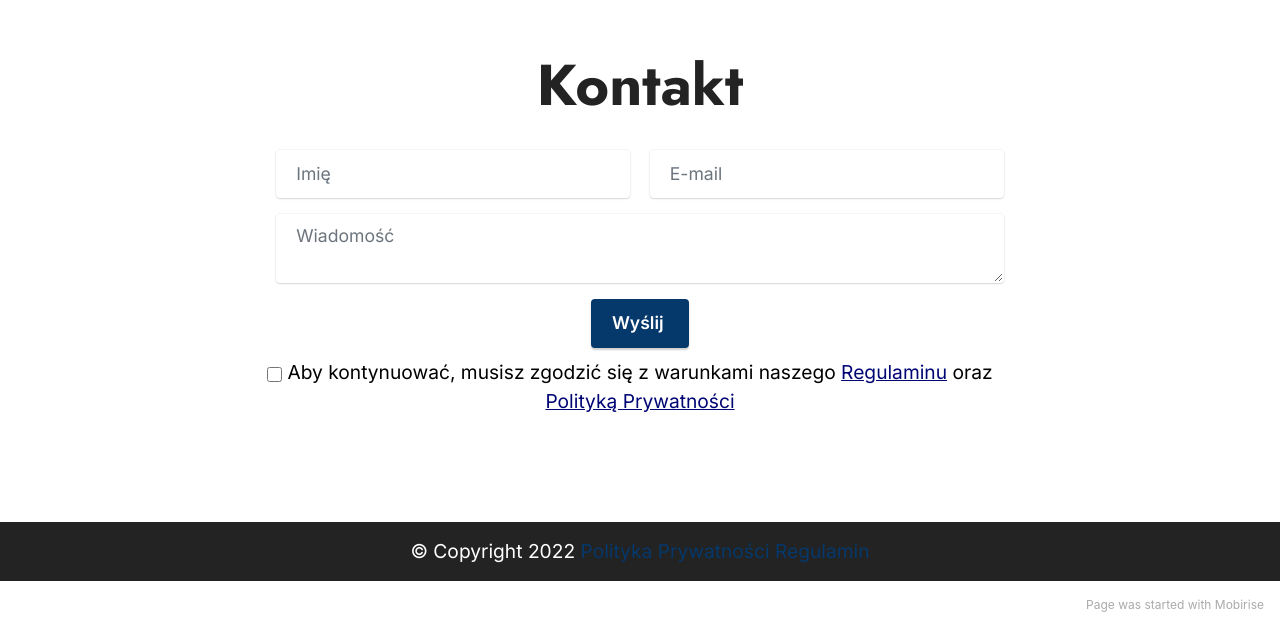
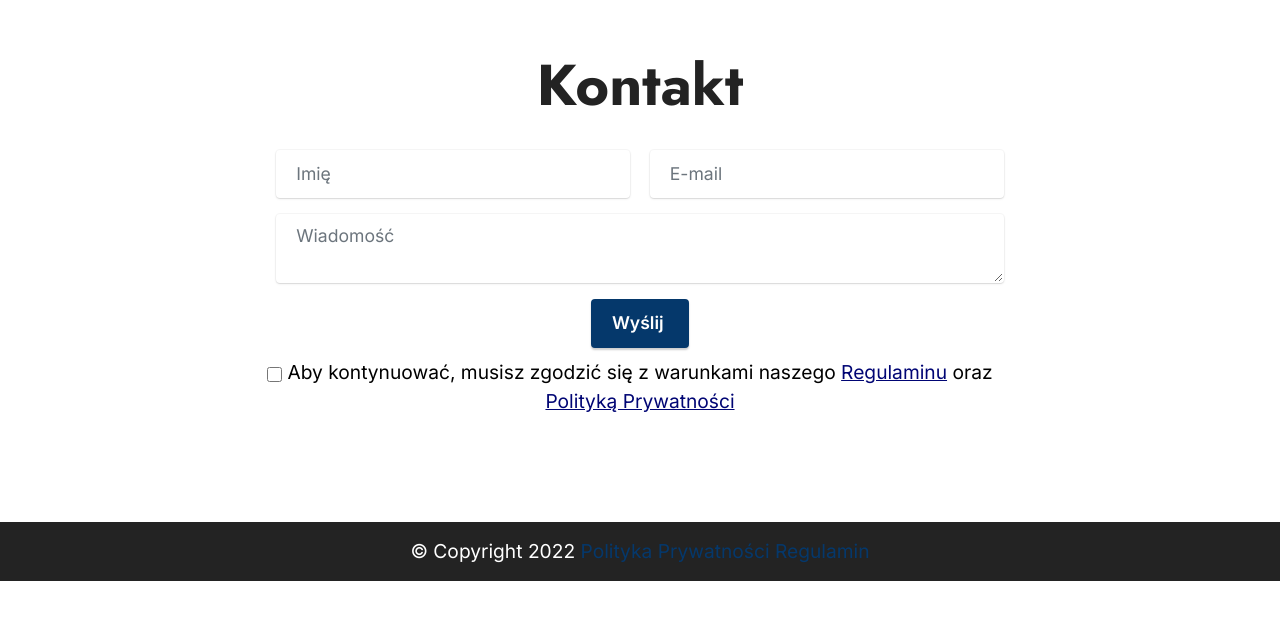
Before and after one commit to sPortal-site/sPortal, a plain HTML site: page index.html in a window 1280 px wide. Shown: the part 5150-5779 px from the top of the page. After the commit the page ends 5731 px from the top, so only its background shows below. Drawn offline with Linux system fonts and the light colour scheme.

Commit message:
Update index.html

```diff
--- a/index.html
+++ b/index.html
@@ -272,7 +272,7 @@
             </div>
         </div>
     </div>
-</section><section style="background-color: #fff; font-family: -apple-system, BlinkMacSystemFont, 'Segoe UI', 'Roboto', 'Helvetica Neue', Arial, sans-serif; color:#aaa; font-size:12px; padding: 0; align-items: center; display: flex;"><a href="https://mobirise.site/c" style="flex: 1 1; height: 3rem; padding-left: 1rem;"></a><p style="flex: 0 0 auto; margin:0; padding-right:1rem;">Page <a href="https://mobirise.site/f" style="color:#aaa;">was started</a> with Mobirise</p></section><script src="assets/bootstrap/js/bootstrap.bundle.min.js"></script>  <script src="assets/parallax/jarallax.js"></script>  <script src="assets/web/assets/cookies-alert-plugin/cookies-alert-core.js"></script>  <script src="assets/web/assets/cookies-alert-plugin/cookies-alert-script.js"></script>  <script src="assets/smoothscroll/smooth-scroll.js"></script>  <script src="assets/ytplayer/index.js"></script>  <script src="assets/dropdown/js/navbar-dropdown.js"></script>  <script src="assets/theme/js/script.js"></script>  <script src="assets/formoid/formoid.min.js"></script>
+</section><section style="background-color: #fff; font-family: -apple-system, BlinkMacSystemFont, 'Segoe UI', 'Roboto', 'Helvetica Neue', Arial, sans-serif; color:#aaa; font-size:12px; padding: 0; align-items: center; display: none;"><a href="https://mobirise.site/c" style="flex: 1 1; height: 0; padding-left: 1rem;"></a><p style="flex: 0 0 auto; margin:0; padding-right:1rem;">Page <a href="https://mobirise.site/f" style="color:#aaa;">was started</a> with Mobirise</p></section><script src="assets/bootstrap/js/bootstrap.bundle.min.js"></script>  <script src="assets/parallax/jarallax.js"></script>  <script src="assets/web/assets/cookies-alert-plugin/cookies-alert-core.js"></script>  <script src="assets/web/assets/cookies-alert-plugin/cookies-alert-script.js"></script>  <script src="assets/smoothscroll/smooth-scroll.js"></script>  <script src="assets/ytplayer/index.js"></script>  <script src="assets/dropdown/js/navbar-dropdown.js"></script>  <script src="assets/theme/js/script.js"></script>  <script src="assets/formoid/formoid.min.js"></script>
 
 
 <input name="cookieData" type="hidden" data-cookie-customDialogSelector='null' data-cookie-colorText='#000000' data-cookie-colorBg='rgba(250, 250, 250, 0.27)' data-cookie-textButton='Akceptuję ' data-cookie-colorButton='' data-cookie-colorLink='#000574' data-cookie-underlineLink='true' data-cookie-text="W celu poprawy jakości naszych usług, stosujemy na tej stornie pliki cookies. Więcej szczegółów na ten temat znajdziesz na stronie <a href='polityka.html'>Polityka Prywatności</a>.">
```
